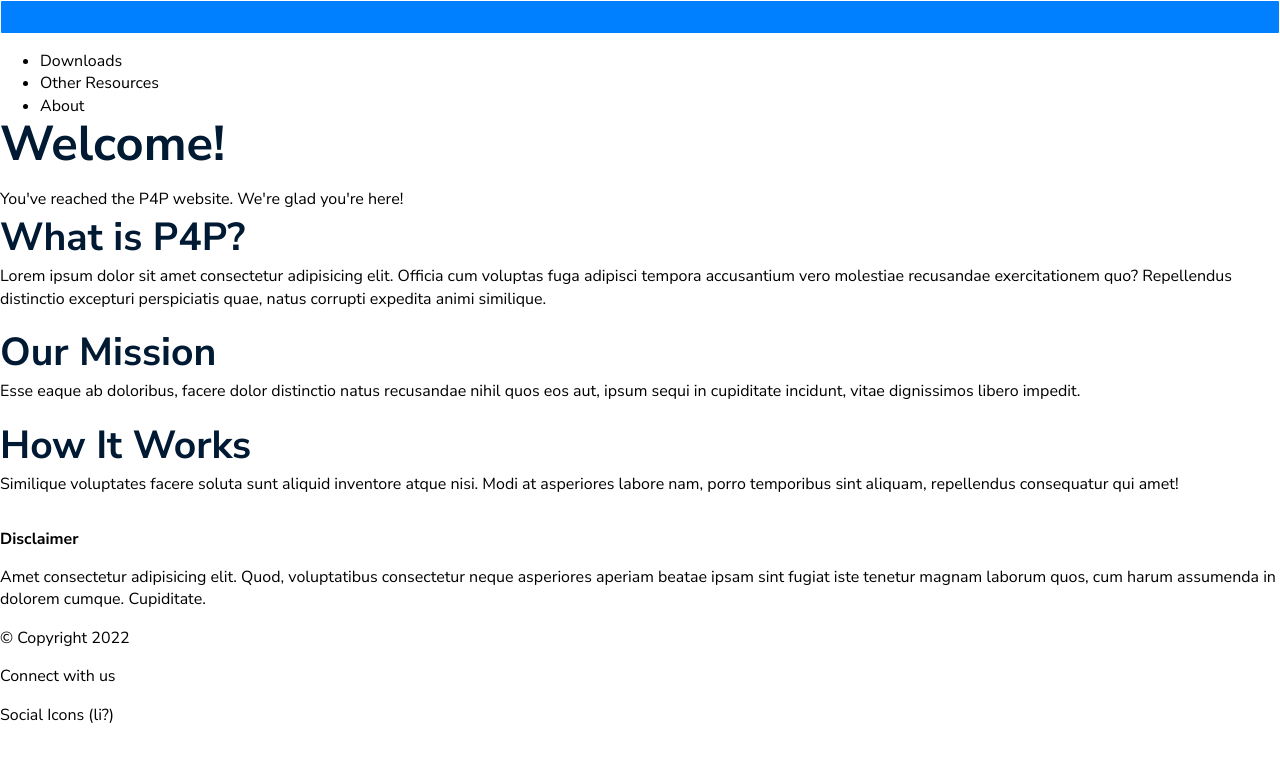
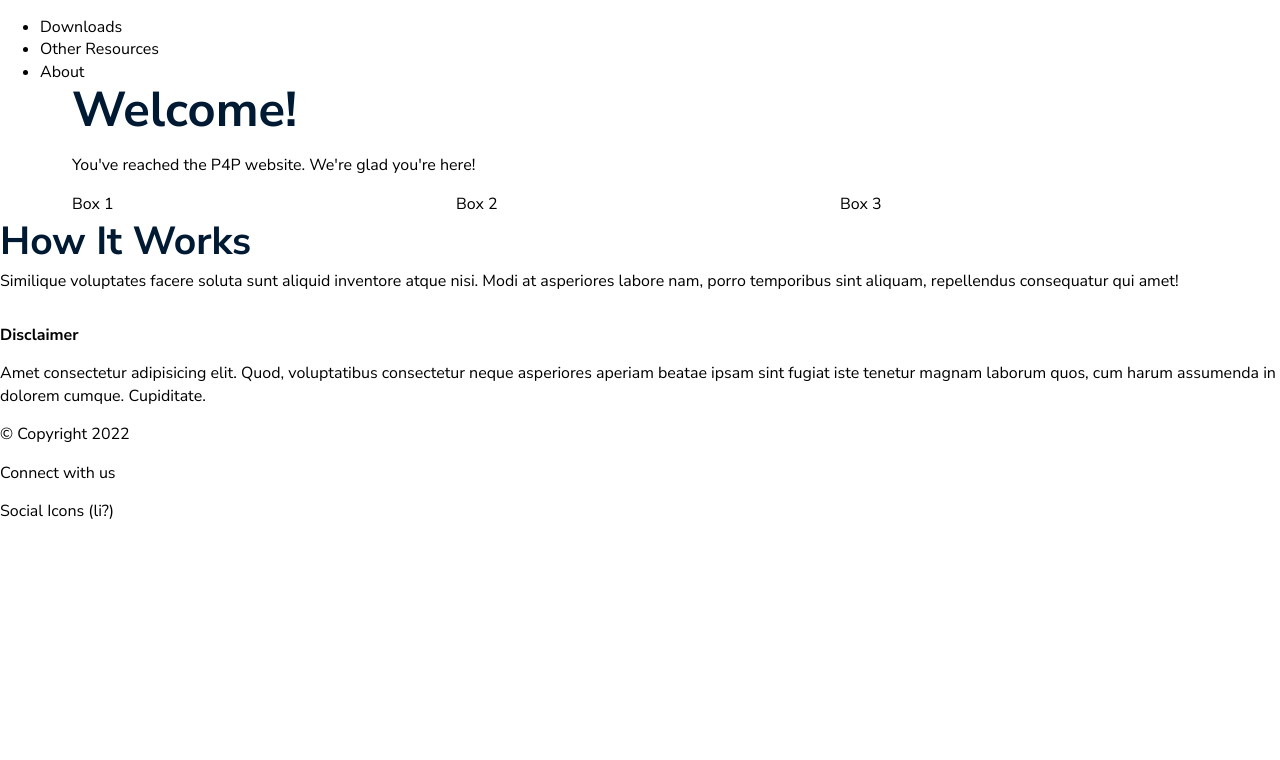
Before and after one commit to helloorange/P4P, a website: page index.html in a window 1280 px wide. Drawn offline with Linux system fonts and the light colour scheme.

Commit message:
file after josh review

```diff
--- a/index.html
+++ b/index.html
@@ -15,37 +15,62 @@
 </head>
 
 <body>
-    <div><!-- Wrapper? -->
-        <div class="row"><!-- Row -->
-            <div class="col-xs-12"><!-- Column Width -->
-                <div class="box"><!-- Content -->
+    <div>
+        <div class="row">
+            <div class="col-lg-12">
+                <nav>
+                    <ul>
+                        <li>Downloads</li>
+                        <li>Other Resources</li>
+                        <li>About</li>
+                    </ul>
+                </nav>
+            </div>
+        </div>
+        <div class="wrap container-fluid">
+            <!-- Everything inside the "page" after this-->
 
+            <div class="row">
+                <div class="col-lg-12">
+                    <main>
+                        <h1>Welcome!</h1>
+                        <p>You've reached the P4P website. We're glad you're here!</p>
+                    </main>
                 </div>
             </div>
+            <!-- <div class="row"> THESE ARE NOT NEEDED TO ACHIEVE 3*4 COLUMN-->
+                <!-- <div class="col-lg-12"> -->
+                    <section>
+                        <div class="row">
+                            <div class="col-xs-12 col-sm-4">
+                                Box 1
+                            </div>
+                            <div class="col-xs-12 col-sm-4">
+                                Box 2
+                            </div>
+                            <div class="col-xs-12 col-sm-4">
+                                Box 3
+                            </div>
+                        </div>
+                    </section>
+                <!-- </div> -->
+            <!-- </div> -->
+
+
+            </section>
         </div>
+    </div>
+
 
     </div>
     <nav>
-        <ul>
-            <li>Downloads</li>
-            <li>Other Resources</li>
-            <li>About</li>
-        </ul>
+
     </nav>
     <main>
         <p>
-        <h1>Welcome!</h1>
-        <p>You've reached the P4P website. We're glad you're here!</p>
-        <h2>What is P4P?</h2>
-        <p>Lorem ipsum dolor sit amet consectetur adipisicing elit. Officia cum voluptas fuga adipisci tempora
-            accusantium
-            vero molestiae recusandae exercitationem quo? Repellendus distinctio excepturi perspiciatis quae, natus
-            corrupti
-            expedita animi similique.</p>
-        <h2>Our Mission</h2>
-        <p>Esse eaque ab doloribus, facere dolor distinctio natus recusandae nihil quos eos aut, ipsum sequi in
-            cupiditate
-            incidunt, vitae dignissimos libero impedit.</p>
+
+
+
         <h2>How It Works</h2>
         <p>Similique voluptates facere soluta sunt aliquid inventore atque nisi. Modi at asperiores labore nam, porro
             temporibus sint aliquam, repellendus consequatur qui amet!</p>
```
